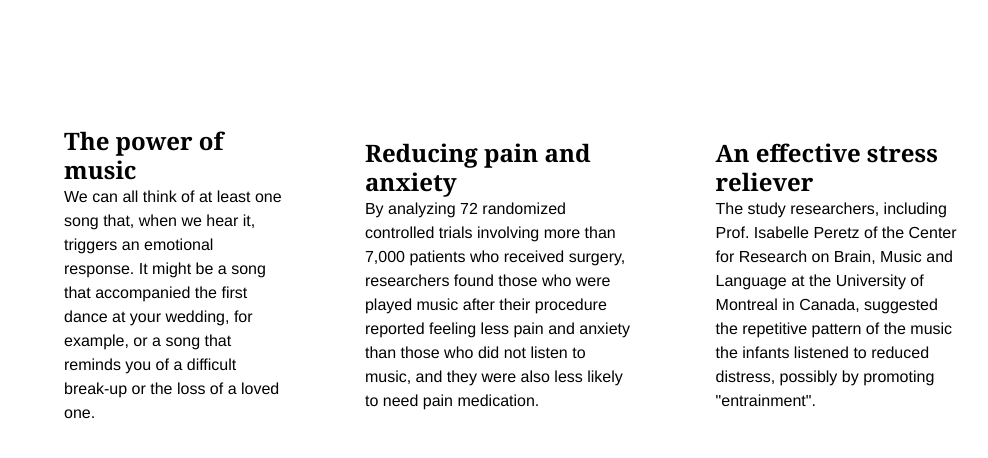
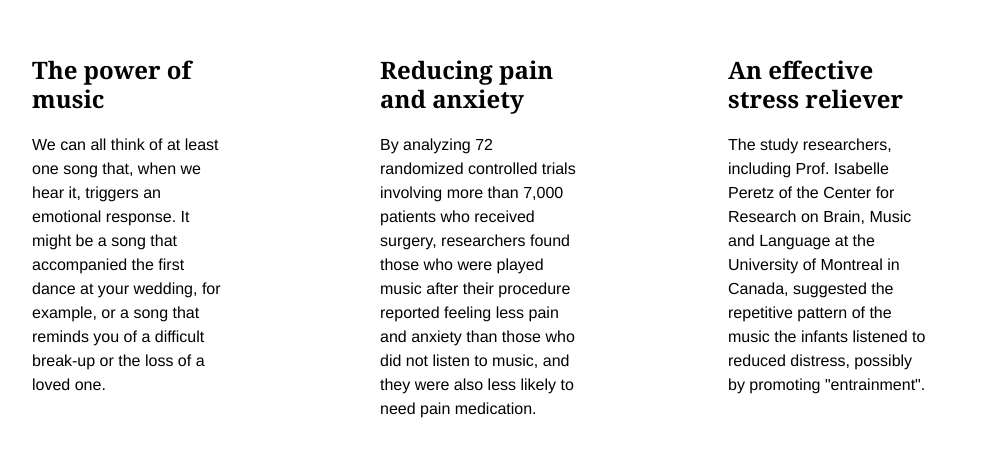
Before and after one commit to ajummer/HTML-CSS-Softuni, a plain HTML site: page Flexbox-Exercise/02_FlexModel-Articles/index.html in a window 1280 px wide. Shown: the part 124-582 px from the top of the page, without its empty margins (160-1148 px from the left). Drawn offline with Linux system fonts and the light colour scheme.

Commit message:
Refactor

```diff
--- a/Flexbox-Exercise/02_FlexModel-Articles/styles.css
+++ b/Flexbox-Exercise/02_FlexModel-Articles/styles.css
@@ -1,13 +1,18 @@
-* {
-  margin: 0;
-  padding: 0;
-  box-sizing: border-box;
-}
+
+
+/* section {
+  display: flex;
+  max-width: 70%;
+  height: 100vh;
+  justify-content: space-around;
+  gap: 5rem;
+  margin-left: 14rem;
+  align-items: center;
+}  */
 
 body {
   font-family: Helvetica, sans-serif;
   line-height: 1.5;
-  height: 100vh;
 }
 
 section article h2 {
@@ -17,10 +22,11 @@ section article h2 {
 
 section {
   display: flex;
-  max-width: 70%;
-  height: 100vh;
-  justify-content: space-around;
-  gap: 5rem;
-  margin-left: 14rem;
-  align-items: center;
+  justify-content: space-between;
+  max-width: 70vw;
+  margin: 10rem auto;
 }
+
+section article {
+  flex: 0 0 200px;
+}
```
